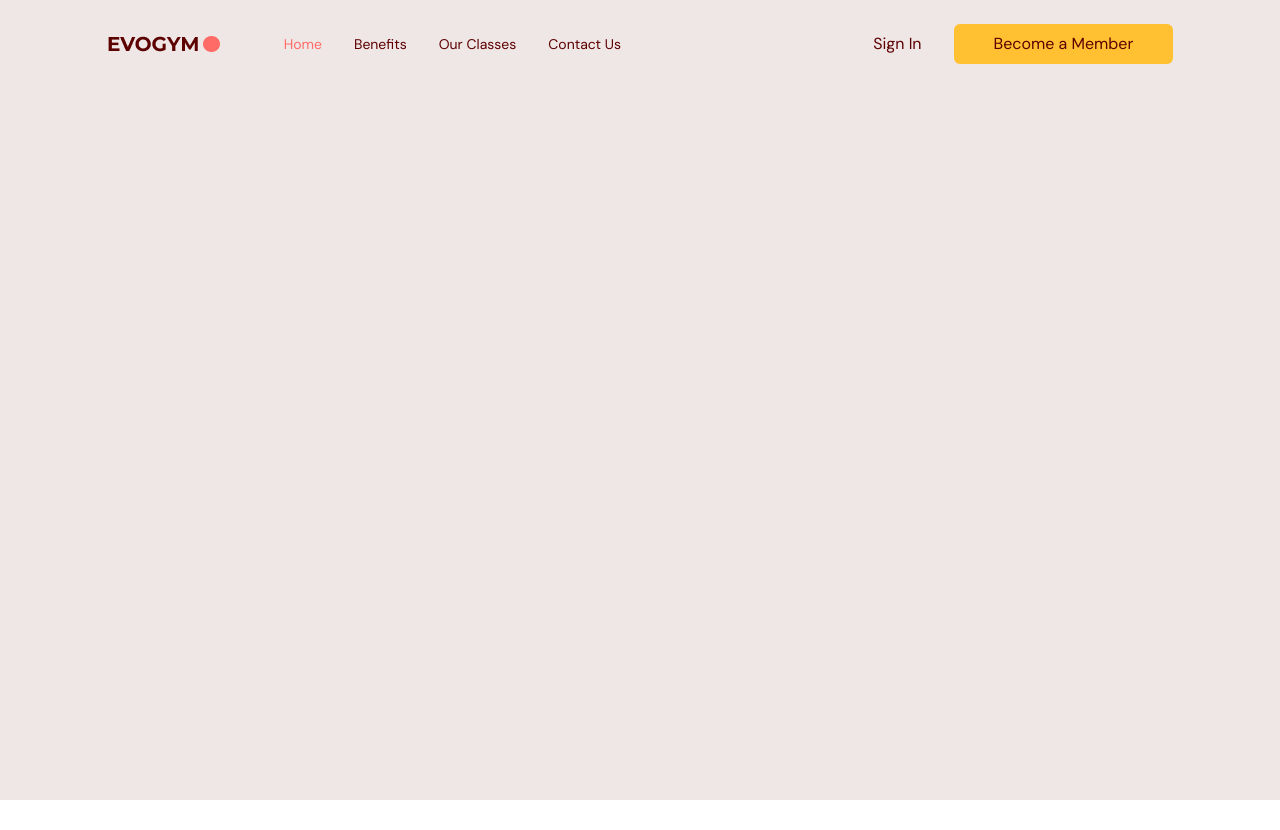
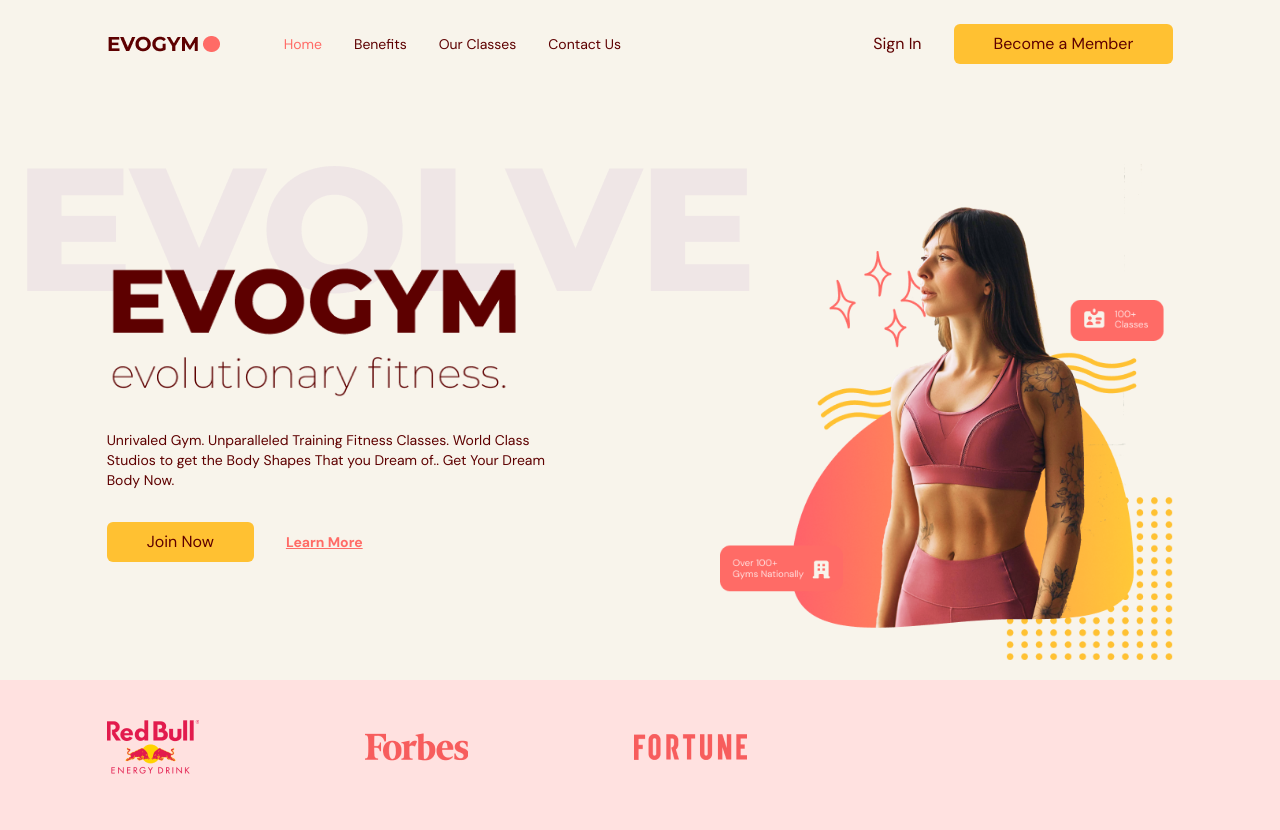
Before and after one commit to Defisto7/gym-typescript, a React (Vite) app: page / in a window 1280 px wide. Before the commit the page ends 800 px from the top, so only its background shows below. Built offline with nearby package versions, Linux system fonts and the light colour scheme.

Commit message:
Master
add HomePage

```diff
--- a/src/App.tsx
+++ b/src/App.tsx
@@ -1,4 +1,5 @@
 import Navbar from "@/scenes/navbar";
+import Home from "@/scenes/home";
 import { useState, useEffect } from 'react';
 import { SelectedPage } from "@/shared/types";
 
@@ -26,6 +27,7 @@
         isTopOfPage={isTopOfPage}
         selectedPage={selectedPage}
         setSelectedPage={setSelectedPage} />
+      <Home setSelectedPage={setSelectedPage} />
     </div>
   );
 }
--- /dev/null
+++ b/src/scenes/home/index.tsx
@@ -0,0 +1,90 @@
+import { SelectedPage } from "@/shared/types";
+import useMediaQuery from "@/hooks/useMediaQuery";
+import ActionButton from "@/shared/ActionButton";
+import HomePageText from "@/assets/HomePageText.png";
+import HomePageGraphic from "@/assets/HomePageGraphic.png";
+import SponsorRedBull from "@/assets/SponsorRedBull.png";
+import SponsorForbes from "@/assets/SponsorForbes.png";
+import SponsorFortune from "@/assets/SponsorFortune.png";
+import AnchorLink from "react-anchor-link-smooth-scroll";
+import { motion } from "framer-motion";
+
+type Props = {
+  setSelectedPage: (value: SelectedPage) => void;
+};
+
+const Home = ({ setSelectedPage }: Props) => {
+  const isAboveMediumScreens = useMediaQuery("(min-width:1060px");
+  return (
+    <section id="home" className="gap-16 bg-gray-20 py-20 md:h-full md:pb-0">
+      <motion.div
+        className="mx-auto w-5/6 items-center justify-center md:flex md:h-5/6"
+        onViewportEnter={() => setSelectedPage(SelectedPage.Home)}
+        >
+        <div className="z-10 mt-32 md:basis-3/5">
+          <motion.div
+            className="md:-mt-20"
+            initial="hidden"
+            whileInView="visible"
+            viewport={{ once: true, amount: 0.5 }}
+            transition={{ duration: 0.5 }}
+            variants={{
+              hidden: { opacity: 0, x: -50 },
+              visible: { opacity: 1, x: 0 },
+            }}
+          >
+            <div className="relative">
+              <div className="before:absolute before:-left-20 before:-top-20 before:z-[-1] md:before:content-evolvetext">
+                <img alt="home-page-text" src={HomePageText} />
+              </div>
+            </div>
+            <p className="mt-8 text-sm">
+              Unrivaled Gym. Unparalleled Training Fitness Classes. World Class
+              Studios to get the Body Shapes That you Dream of.. Get Your Dream
+              Body Now.
+            </p>
+          </motion.div>
+          <motion.div
+            className="mt-8 flex items-center gap-8"
+            initial="hidden"
+            whileInView="visible"
+            viewport={{ once: true, amount: 0.5 }}
+            transition={{ delay: 0.2, duration: 0.5 }}
+            variants={{
+              hidden: { opacity: 0, x: -50 },
+              visible: { opacity: 1, x: 0 },
+            }}
+          >
+            <ActionButton setSelectedPage={setSelectedPage}>
+              Join Now
+            </ActionButton>
+            <AnchorLink
+              className="text-sm font-bold text-primary-500 underline hover:text-secondary-500"
+              onClick={() => setSelectedPage(SelectedPage.ContactUs)}
+              href={`#${SelectedPage.ContactUs}`}
+            >
+              <p>Learn More</p>
+            </AnchorLink>
+          </motion.div>
+        </div>
+
+        <div className="flex basis-3/5 justify-center md:z-10 md:ml-40 md:mt-16 md:justify-items-end">
+          <img alt="home-pageGraphic" src={HomePageGraphic} />
+        </div>
+      </motion.div>
+      {isAboveMediumScreens && (
+        <div className="h-[150px] w-full bg-primary-100 py-10">
+          <div className="mx-auto w-5/6">
+            <div className="flex w-3/5 items-center justify-between gap-8">
+              <img alt="redbull-sponsor" src={SponsorRedBull} />
+              <img alt="forbes-sponsor" src={SponsorForbes} />
+              <img alt="fortune-sponsor" src={SponsorFortune} />
+            </div>
+          </div>
+        </div>
+      )}
+    </section>
+  );
+};
+
+export default Home;
--- a/src/scenes/navbar/index.tsx
+++ b/src/scenes/navbar/index.tsx
@@ -20,12 +20,14 @@
 
   return (
     <nav>
-      <div className={`${navbarBackground} ${flexBetween} fixed top-0 z-30 w-full py-6`}>
+      <div
+        className={`${navbarBackground} ${flexBetween} fixed top-0 z-30 w-full py-6`}
+      >
         <div className={`${flexBetween} mx-auto w-5/6`}>
           <div className={`${flexBetween} w-full gap-16`}>
             <img alt="logo" src={Logo} />
-            {isAboveMediumScreens ?
-            (<div className={`${flexBetween} w-full`}>
+            {isAboveMediumScreens ? (
+              <div className={`${flexBetween} w-full`}>
                 <div className={`${flexBetween} gap-8 text-sm`}>
                   <Link
                     page="Home"
@@ -50,22 +52,24 @@
                 </div>
                 <div className={`${flexBetween} gap-8`}>
                   <p>Sign In</p>
-                <ActionButton setSelectedPage={setSelectedPage}>Become a Member</ActionButton>
+                  <ActionButton setSelectedPage={setSelectedPage}>
+                    Become a Member
+                  </ActionButton>
                 </div>
-            </div>) : (
+              </div>
+            ) : (
               <button
                 className="rounded-full bg-secondary-500 p-2"
                 onClick={() => setIsMenuToggled(!isMenuToggled)}
               >
-                <Bars3Icon  className="h-6 w-6 text-white"/>
+                <Bars3Icon className="h-6 w-6 text-white" />
               </button>
-
             )}
           </div>
         </div>
       </div>
       {!isAboveMediumScreens && isMenuToggled && (
-        <div className="fixed right-0 bottom-0 z-40 h-full w-[300px] bg-primary-100 drop-shadow-xl">
+        <div className="fixed bottom-0 right-0 z-40 h-full w-[300px] bg-primary-100 drop-shadow-xl">
           <div className="flex justify-end p-12">
             <button onClick={() => setIsMenuToggled(!isMenuToggled)}>
               <XMarkIcon className="h-6 w-6 text-gray-400" />
```
Lines whose indentation alone changed are shown as unchanged.
